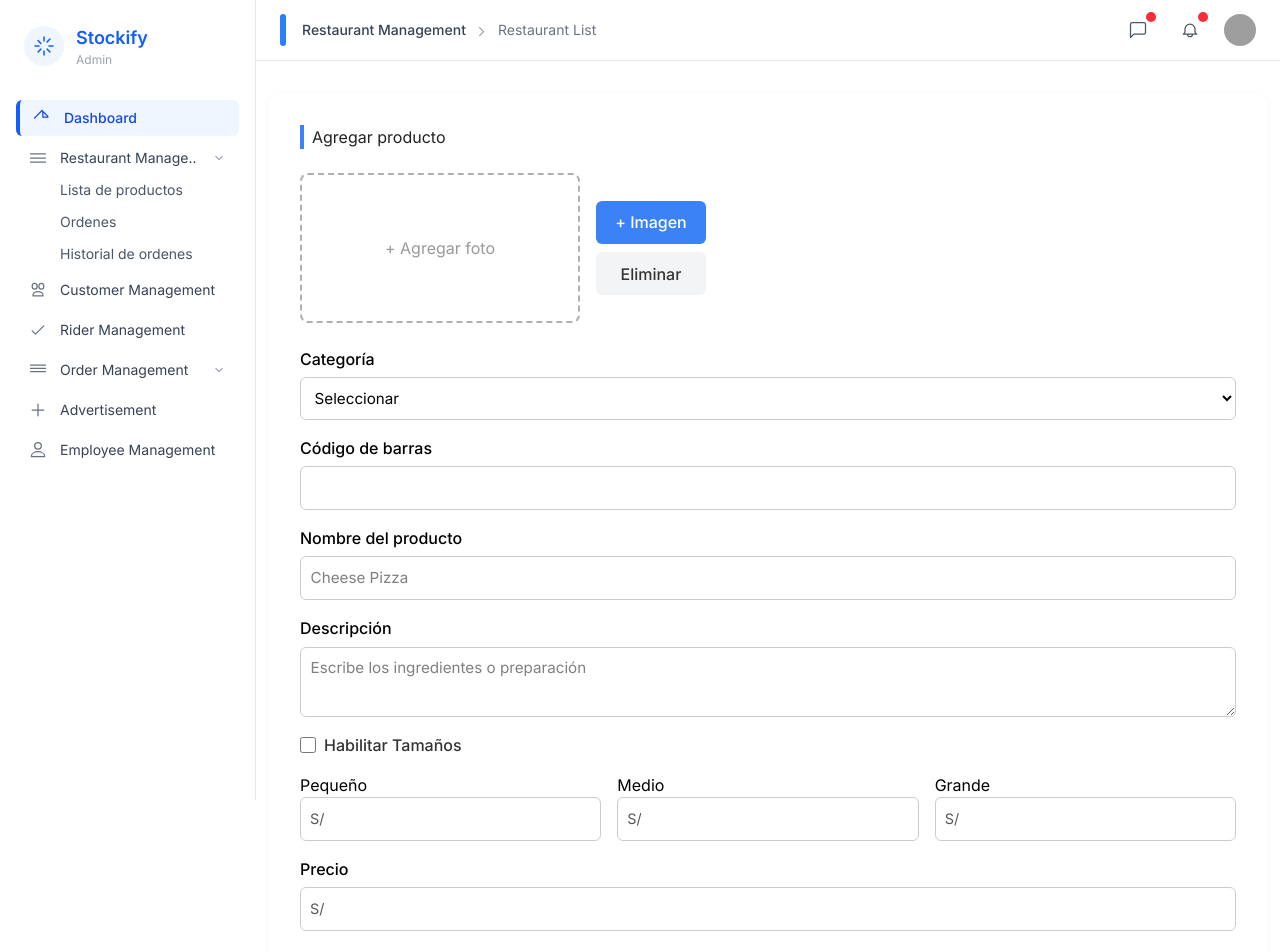
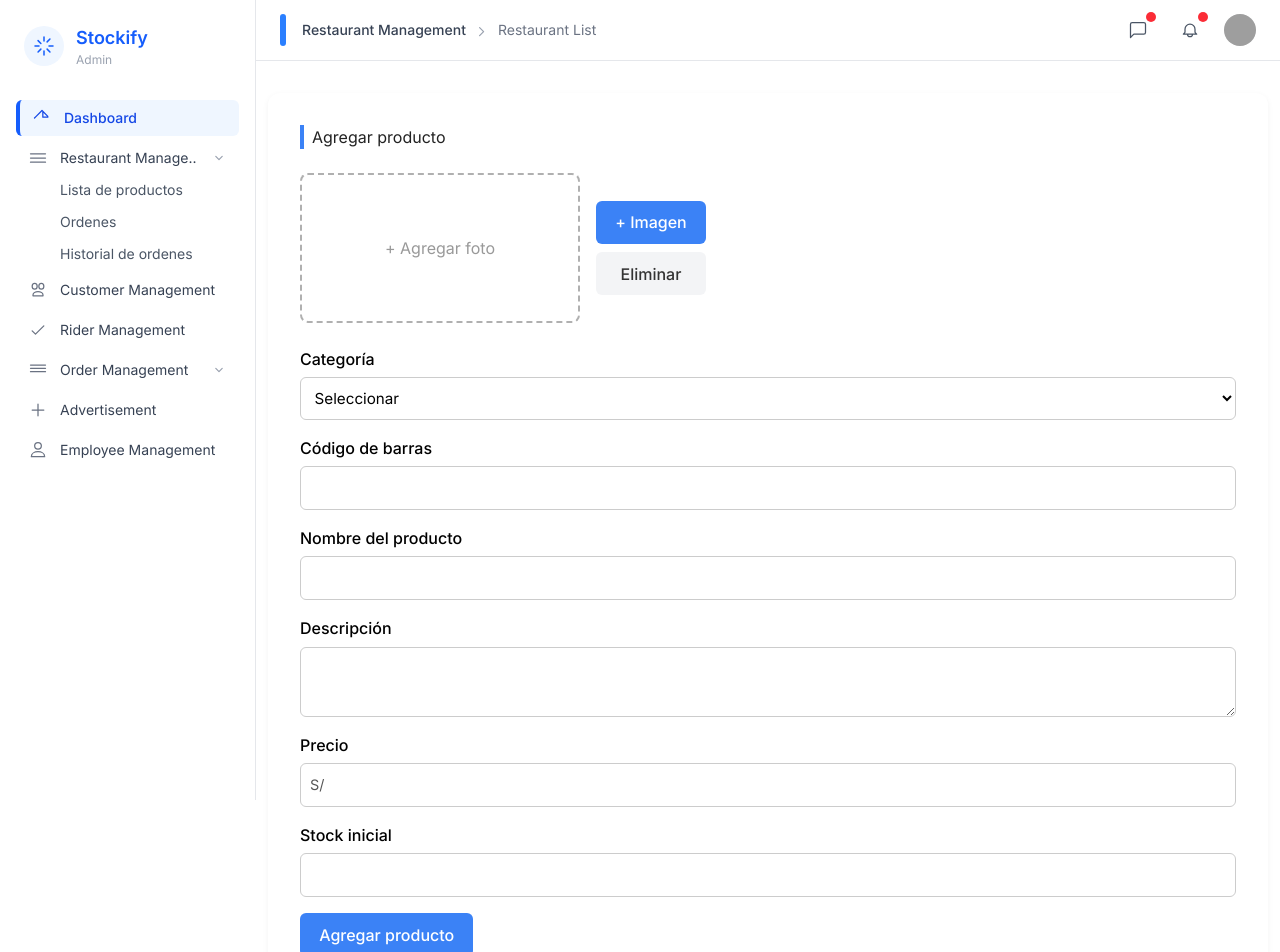
Before and after one commit to pelu29/stockify_frontend, an Angular app: page /layout/agregar-productos in a window 1280 px wide. Shown: the top 952 px of the page. Built offline with nearby package versions, Linux system fonts and the light colour scheme; sample sign-in values are in the browser's storage; grey boxes are pictures that could not be loaded.

Commit message:
se agrego el api a agregar productos

```diff
--- a/src/app/app.routes.ts
+++ b/src/app/app.routes.ts
@@ -28,6 +28,8 @@ export const routes: Routes = [
   {path:'productos',component:ProductListComponent},
   { path: 'api-practice', component:ApiPractice},
   { path: 'app-formulario', component:Formularios},
+
+
   {
     path:'layout', component:Layout,
     canActivate:[authGuard],
--- a/src/app/components/product-form/product-form.component.css
+++ b/src/app/components/product-form/product-form.component.css
@@ -38,7 +38,7 @@ h2 {
   overflow: visible !important;
 }
 
-/* ✅ cuando hay imagen, quitar borde */
+
 .fotobox img {
   width: 100%;
   height: 100%;
@@ -129,7 +129,7 @@ textarea {
 .checkbox input[type="checkbox"] {
   width: 16px;
   height: 16px;
-  accent-color: #3b82f6; /* color azul moderno */
+  accent-color: #3b82f6;
 }
 
 
@@ -148,7 +148,7 @@ textarea {
   margin-top: 1rem;
 }
 
-/* ===== Símbolo S/ fijo ===== */
+
 .input-wrapper {
   position: relative;
   display: block;
@@ -174,11 +174,8 @@ textarea {
 
 
 
-/* 🔹 Cuando hay imagen, quitamos el borde y texto */
+
 .fotobox.has-image {
   border: none;
   color: transparent;
 }
-
-/* 🔹 Si quieres un borde azul cuando ya hay imagen, cambia "none" por: */
-/* border: 2px solid #3b82f6; */
--- a/src/app/components/product-form/product-form.component.html
+++ b/src/app/components/product-form/product-form.component.html
@@ -1,11 +1,13 @@
 <div class="cuadro">
   <h2>Agregar producto</h2>
 
+  <!-- FOTO -->
   <div class="foto">
     <div class="fotobox" [class.has-image]="fotoUrl" (click)="seleccionarFoto()">
       <ng-container *ngIf="!fotoUrl; else imagenCargada">
         <span>+ Agregar foto</span>
       </ng-container>
+
       <ng-template #imagenCargada>
         <img [src]="fotoUrl" alt="Vista previa" class="preview" />
       </ng-template>
@@ -23,75 +25,64 @@
 
   <p style="color:#3b82f6; margin-top:0.5rem;">{{ mensaje }}</p>
 
+  <!-- FORMULARIO -->
   <form #formProducto="ngForm" (ngSubmit)="agregarProducto(formProducto)">
+
+    <!-- Categoría -->
     <div class="txt">
       <label for="categoria">Categoría</label>
       <select id="categoria" name="categoria" required [(ngModel)]="categoria">
         <option value="">Seleccionar</option>
-        <option value="pizza">Pizza</option>
-        <option value="hamburguesa">Hamburguesa</option>
+        <option value="1">Pizza</option>
+        <option value="2">Hamburguesa</option>
       </select>
     </div>
 
+    <!-- Código -->
     <div class="txt">
       <label for="codigo">Código de barras</label>
-      <input id="codigo" name="codigoBarras" type="text" required [(ngModel)]="codigoBarras" />
+      <input id="codigo" name="codigo" type="text" required [(ngModel)]="codigo" />
     </div>
 
+    <!-- Nombre -->
     <div class="txt">
       <label for="nombre">Nombre del producto</label>
-      <input id="nombre" name="nombre" type="text" placeholder="Cheese Pizza" required [(ngModel)]="nombre" />
+      <input id="nombre" name="nombre" type="text" required [(ngModel)]="nombre" />
     </div>
 
+    <!-- Descripción -->
     <div class="txt">
       <label for="descripcion">Descripción</label>
-      <textarea id="descripcion" name="descripcion" placeholder="Escribe los ingredientes o preparación" [(ngModel)]="descripcion"></textarea>
+      <textarea id="descripcion" name="descripcion" [(ngModel)]="descripcion"></textarea>
     </div>
 
-    <div class="checkbox">
-      <label>
-        <input type="checkbox" [(ngModel)]="habilitarT" name="t" (change)="alternarT()" />
-        Habilitar Tamaños
-      </label>
-    </div>
-
-    <div class="sizes">
-      <div class="size-input">
-        <label>Pequeño</label>
-        <div class="input-wrapper">
-          <span class="currency">S/</span>
-          <input type="number" min="0" name="precioPequeno" [(ngModel)]="precioPequeno" [disabled]="!habilitarT" />
-        </div>
-      </div>
-
-      <div class="size-input">
-        <label>Medio</label>
-        <div class="input-wrapper">
-          <span class="currency">S/</span>
-          <input type="number" min="0" name="precioMedio" [(ngModel)]="precioMedio" [disabled]="!habilitarT" />
-        </div>
-      </div>
-
-      <div class="size-input">
-        <label>Grande</label>
-        <div class="input-wrapper">
-          <span class="currency">S/</span>
-          <input type="number" min="0" name="precioGrande" [(ngModel)]="precioGrande" [disabled]="!habilitarT" />
-        </div>
+    <!-- Precio -->
+    <div class="txt">
+      <label for="precio">Precio</label>
+      <div class="input-wrapper">
+        <span class="currency">S/</span>
+        <input
+          id="precio"
+          name="precio"
+          type="number"
+          min="0"
+          required
+          [(ngModel)]="precio"
+        />
       </div>
     </div>
 
-    <div class="txt">
-      <label>Precio</label>
-      <div class="input-wrapper">
-        <span class="currency">S/</span>
-        <input type="number" min="0" required name="precio" [(ngModel)]="precio" [disabled]="habilitarT" />
-      </div>
-    </div>
-
+    <!-- Stock -->
     <div class="txt">
       <label for="stock">Stock inicial</label>
-      <input id="stock" name="stock" type="number" placeholder="Ej: 50" min="0" required [(ngModel)]="stock" />
+      <input
+        id="stock"
+        name="stock"
+        type="number"
+        min="0"
+        required
+        [(ngModel)]="stock"
+      />
     </div>
 
     <button type="submit" class="btn1 full">Agregar producto</button>
--- a/src/app/components/product-form/product-form.component.ts
+++ b/src/app/components/product-form/product-form.component.ts
@@ -1,107 +1,87 @@
-import { Component, ViewChild, ElementRef } from '@angular/core';
+import { Component, ElementRef, ViewChild } from '@angular/core';
+import { NgForm, FormsModule } from '@angular/forms';
+import { ProductosService } from 'src/app/services/product.service';
 import { CommonModule } from '@angular/common';
-import { FormsModule, NgForm } from '@angular/forms';
-import { Product } from '../../models/product.model';
-import { PRODUCTS } from '../../models/mock-products';
 
 @Component({
   selector: 'app-product-form',
   standalone: true,
-  imports: [CommonModule, FormsModule],
+  imports: [FormsModule , CommonModule],
   templateUrl: './product-form.component.html',
   styleUrls: ['./product-form.component.css']
 })
 export class ProductFormComponent {
-  @ViewChild('inputFoto', { static: false }) inputFoto!: ElementRef<HTMLInputElement>;
 
-  // Variables del formulario
-  fotoUrl: string | null = null;
-  mensaje: string = '';
-  habilitarT: boolean = false;
+  @ViewChild('inputFoto') inputFoto!: ElementRef<HTMLInputElement>;
 
-  // Campos del producto
+  // Campos del formulario
   categoria: string = '';
-  codigoBarras: string = '';
+  codigo: string = '';
   nombre: string = '';
   descripcion: string = '';
   precio: number | null = null;
   stock: number | null = null;
 
-  // Precios por tamaño
-  precioPequeno: number | null = null;
-  precioMedio: number | null = null;
-  precioGrande: number | null = null;
+  // imagen solo visual
+  fotoUrl: string | null = null;
 
-  seleccionarFoto(): void {
+  mensaje: string = '';
+
+  constructor(private productService: ProductosService) {}
+
+
+  seleccionarFoto() {
     this.inputFoto.nativeElement.click();
   }
 
-  cargarFoto(event: Event): void {
-    const input = event.target as HTMLInputElement;
+  cargarFoto(event: Event) {
+    const file = (event.target as HTMLInputElement).files?.[0];
+    if (!file) return;
 
-    if (input.files && input.files.length > 0) {
-      const archivo = input.files[0];
-
-      if (!archivo.type.startsWith('image/')) {
-        this.mensaje = '❌ El archivo no es una imagen.';
-        this.fotoUrl = null;
-        return;
-      }
-
-      const lector = new FileReader();
-      lector.onload = () => {
-        this.fotoUrl = lector.result as string;
-        this.mensaje = '✅ Imagen cargada correctamente';
-      };
-      lector.readAsDataURL(archivo);
-    } else {
-      this.mensaje = 'No se seleccionó ninguna imagen.';
-    }
+    const reader = new FileReader();
+    reader.onload = () => {
+      this.fotoUrl = reader.result as string;
+    };
+    reader.readAsDataURL(file);
   }
 
-  eliminarFoto(): void {
+  eliminarFoto() {
     this.fotoUrl = null;
-    this.mensaje = 'Imagen eliminada.';
-    if (this.inputFoto) {
-      this.inputFoto.nativeElement.value = '';
-    }
+    this.inputFoto.nativeElement.value = '';
   }
 
-  alternarT(): void {
-    // Si se desactiva, limpiar precios
-    if (!this.habilitarT) {
-      this.precioPequeno = null;
-      this.precioMedio = null;
-      this.precioGrande = null;
-    } else {
-      this.precio = null; // desactivar precio principal
-    }
-  }
 
-  agregarProducto(form: NgForm): void {
+  agregarProducto(form: NgForm) {
+
     if (form.invalid) {
-      this.mensaje = '⚠️ Complete todos los campos obligatorios.';
+      this.mensaje = 'Completa todos los campos requeridos.';
       return;
     }
 
-    const nuevoProducto: Product = {
+
+    const data = {
+      codigo: this.codigo,
       nombre: this.nombre,
-      imagen: this.fotoUrl || '',
-      codigoBarras: this.codigoBarras,
       descripcion: this.descripcion,
-      categoria: this.categoria,
-      precio: this.habilitarT ? (this.precioMedio ?? 0) : (this.precio ?? 0),
-      stock: this.stock ?? 0
+      precio: this.precio ?? 0,
+      stock: this.stock ?? 0,
+
+
+      stock_minimo: 0,
+      negocio_id: 1,
+      categoria_id: Number(this.categoria)
     };
 
-    // Simular guardar producto
-    PRODUCTS.push(nuevoProducto);
-    console.log('✅ Producto agregado correctamente:', nuevoProducto);
+    this.productService.crearProducto(data).subscribe({
+      next: () => {
+        this.mensaje = 'Producto agregado correctamente ✔';
 
-    this.mensaje = '✅ Producto agregado correctamente. Revisa la consola.';
-
-    form.resetForm();
-    this.fotoUrl = null;
-    this.habilitarT = false;
+        form.resetForm();
+        this.fotoUrl = null;
+      },
+      error: () => {
+        this.mensaje = '❌ Error al agregar el producto';
+      }
+    });
   }
 }
--- /dev/null
+++ b/src/app/services/product.service.ts
@@ -0,0 +1,44 @@
+import { Injectable, inject } from '@angular/core';
+import { HttpClient } from '@angular/common/http';
+import { Observable } from 'rxjs';
+
+export interface Producto {
+  id?: number;
+  codigo: string;
+  nombre: string;
+  descripcion: string;
+  precio: number;
+  stock: number;
+  stock_minimo: number;
+  negocio_id: number;
+  categoria_id: number;
+}
+
+@Injectable({
+  providedIn: 'root'
+})
+export class ProductosService {
+
+  private http = inject(HttpClient);
+  private apiUrl = 'https://stockify-backend-0r7c.onrender.com/api/productos/';
+
+  /** GET: obtener lista de productos */
+  getProductos(): Observable<Producto[]> {
+    return this.http.get<Producto[]>(this.apiUrl);
+  }
+
+  /** POST: crear un producto */
+  crearProducto(data: Producto): Observable<Producto> {
+    return this.http.post<Producto>(this.apiUrl, data);
+  }
+
+  /** PUT: actualizar un producto */
+  actualizarProducto(id: number, data: Producto): Observable<Producto> {
+    return this.http.put<Producto>(`${this.apiUrl}${id}/`, data);
+  }
+
+  /** DELETE: eliminar un producto */
+  eliminarProducto(id: number): Observable<any> {
+    return this.http.delete(`${this.apiUrl}${id}/`);
+  }
+}
```
Also changed, not shown: 1 other file (tests, documents, lock files or other folders).
